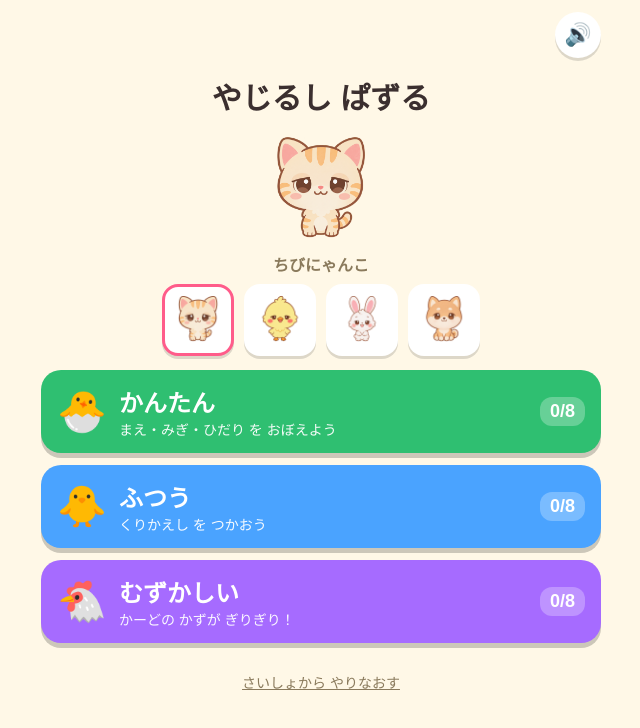
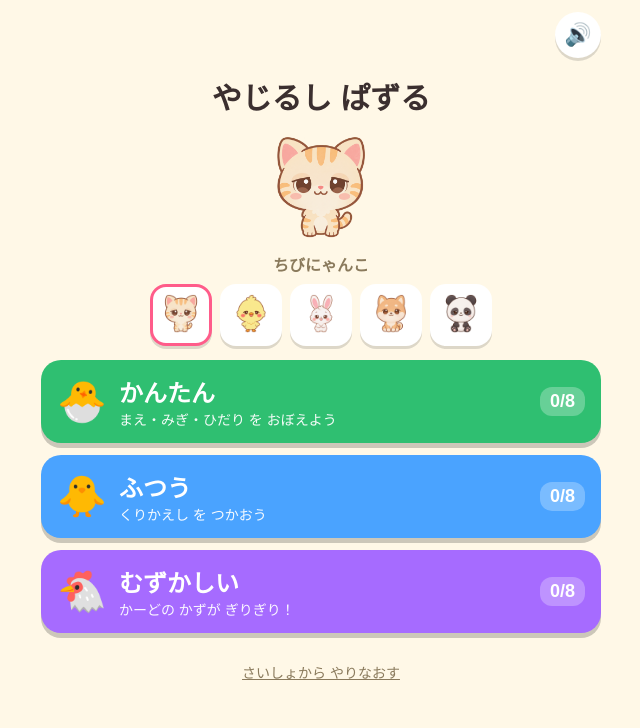
Before and after one commit to momomo49/ClaudeCode, a plain HTML site: page index.html in a window 1280 px wide. Shown: the whole page, without its empty margins (319-959 px from the left). Drawn offline with Linux system fonts and the light colour scheme.

Commit message:
パンダ（ぱんだ）を追加して5匹そろえる
- img/panda_1〜5.png（384px・背景透明、余白を詰めて縮小）
- 5匹が1行に収まるようにキャラ選びのボタンを少し小さく

Co-Authored-By: Claude Opus 5.5 <noreply@anthropic.com>
Claude-Session: https://claude.ai/code/session_01DQECMXah8xHZckEH1F9Q83

```diff
--- a/index.html
+++ b/index.html
@@ -112,8 +112,8 @@
   .fruit:active{transform:translateY(2px); box-shadow:none;}
   #basket .empty{color:#b5a78c; font-size:15px; align-self:center;}
   #homeClose{width:100%; background:var(--pink); color:#fff;}
-  #charPick{display:flex; justify-content:center; gap:10px; margin:-4px 0 14px;}
-  .cpick{border:3px solid transparent; background:#fff; border-radius:16px; width:72px; height:72px; padding:4px; cursor:pointer; box-shadow:0 3px 0 #0002;}
+  #charPick{display:flex; justify-content:center; gap:8px; margin:-4px 0 14px;}
+  .cpick{border:3px solid transparent; background:#fff; border-radius:16px; width:min(62px,17vw); height:min(62px,17vw); padding:4px; cursor:pointer; box-shadow:0 3px 0 #0002;}
   .cpick.on{border-color:var(--pink);}
   .cpick svg, .cpick img{width:100%; height:100%; object-fit:contain;}
   #resetBtn{display:block; margin:28px auto 0; border:none; background:none; color:var(--sub); font-size:14px; text-decoration:underline; cursor:pointer;}
@@ -452,6 +452,7 @@ const CHARS = [
   {id:"piyo", name:"ぴよ",     img:"img/chick_"},
   {id:"usa",  name:"うさぴょん", img:"img/rabbit_"},
   {id:"wan",  name:"わんこ",   img:"img/dog_"},
+  {id:"pan",  name:"ぱんだ",   img:"img/panda_"},
 ];
 const NAMES = {mae:"まえ", migi:"みぎ", hidari:"ひだり", kuri:"くりかえし"};
 const ICONS = {mae:"⬆️", migi:"↪️", hidari:"↩️", kuri:"🔁"};
```
Also changed, not shown: img/panda_1.png (added), img/panda_2.png (added), img/panda_3.png (added), img/panda_4.png (added), img/panda_5.png (added), 1 other file.
